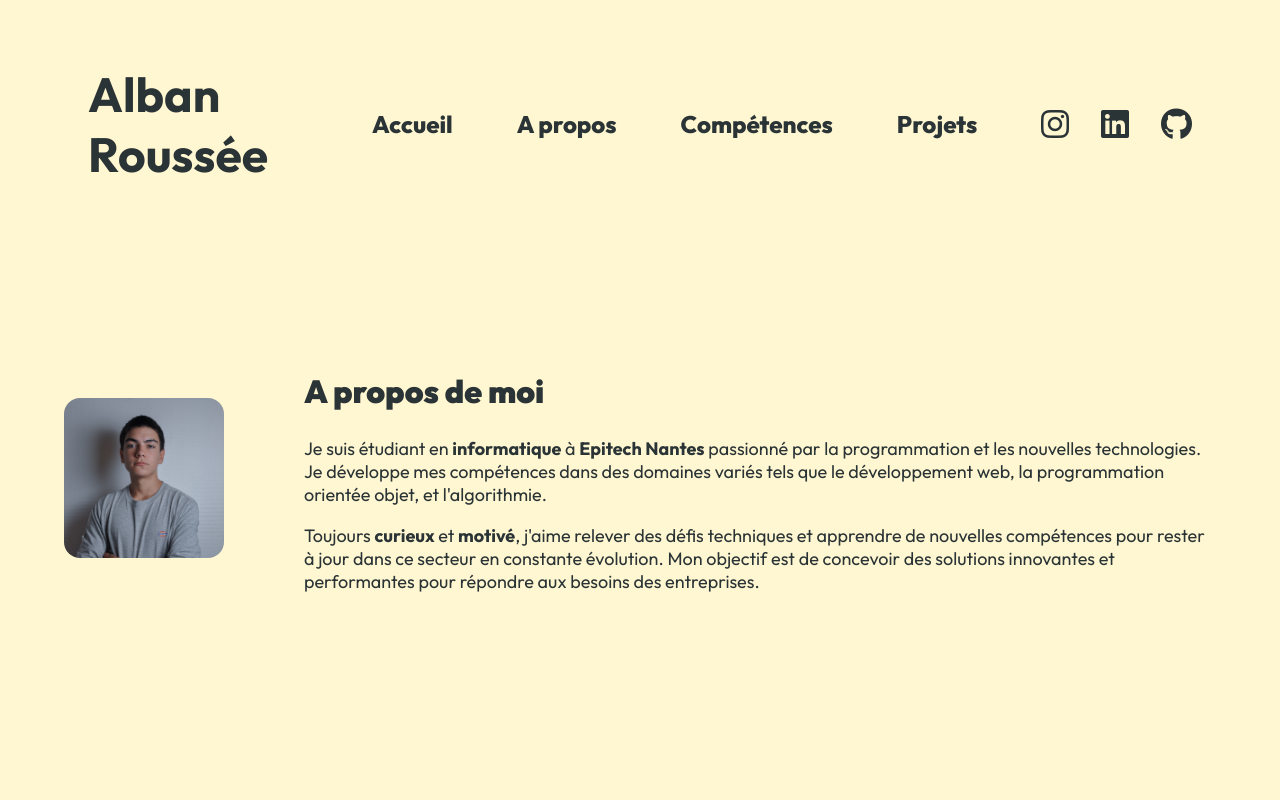
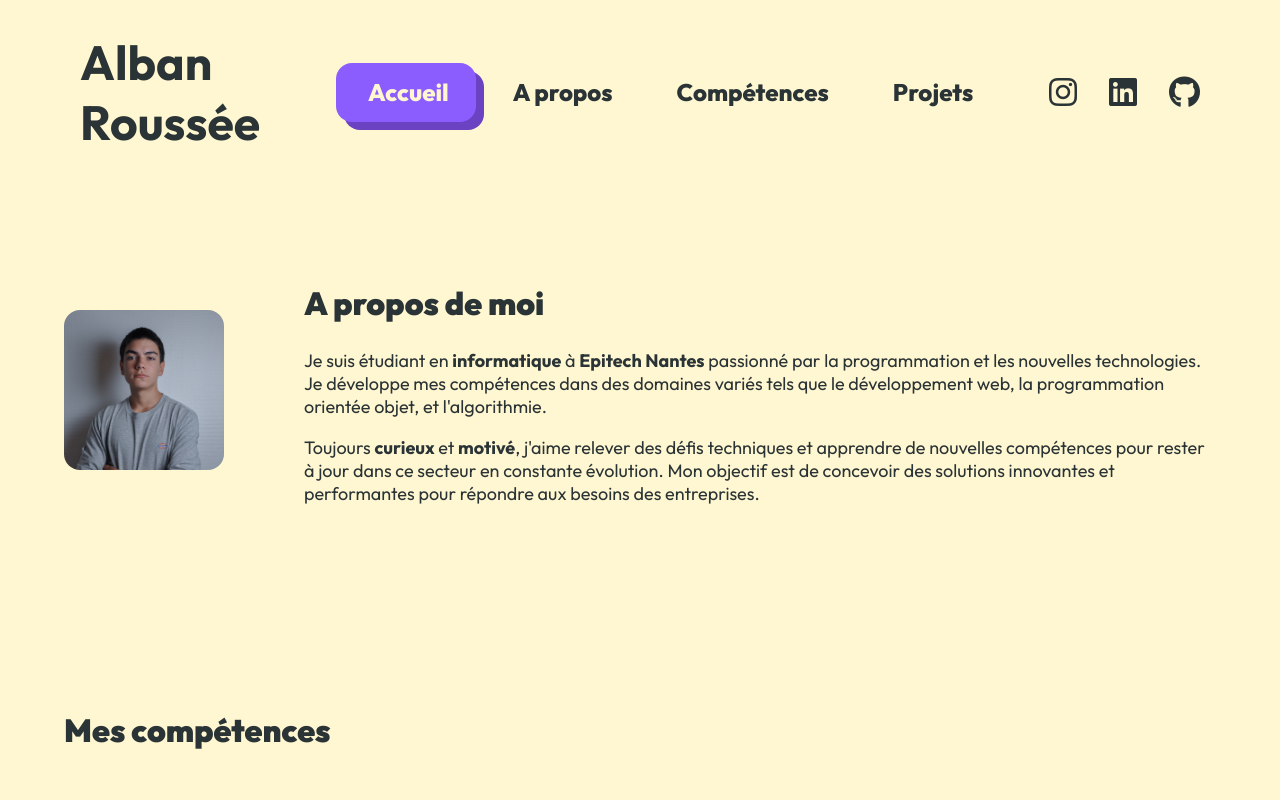
Before and after one commit to albanrss/portfolio, a React (Vite) app in the folder portfolio/: page / in a window 1280 px wide. Shown: the top 800 px of the page. Built offline with nearby package versions, Linux system fonts and the light colour scheme.

Commit message:
[ADD] Dynamic selector and gradient when scrolling

```diff
--- a/portfolio/index.html
+++ b/portfolio/index.html
@@ -8,7 +8,7 @@
     <link rel="preconnect" href="https://fonts.gstatic.com" crossorigin>
     <link href="https://fonts.googleapis.com/css2?family=Outfit:wght@100..900&display=swap" rel="stylesheet">
   </head>
-  <body>
+  <body id="top">
     <div id="root"></div>
     <script type="module" src="/src/main.jsx"></script>
     <script src="https://kit.fontawesome.com/7c85ab15c4.js" crossorigin="anonymous"></script>
--- a/portfolio/src/App.css
+++ b/portfolio/src/App.css
@@ -0,0 +1,3 @@
+html {
+    scroll-behavior: smooth;
+}
--- a/portfolio/src/Body.css
+++ b/portfolio/src/Body.css
@@ -1,6 +1,7 @@
 .main_container {
     margin: 1rem;
     padding: 1rem;
+    padding-top: 10rem;
 }
 
 .contents {
--- a/portfolio/src/Header.css
+++ b/portfolio/src/Header.css
@@ -1,15 +1,16 @@
 .main_header_container {
     margin: 1rem;
+    margin-top: 0;
+    padding: 1rem;
+    padding-top: 2rem;
     border-radius: 16px;
-    min-height: 5vh;
-    padding: 1rem;
     display: flex;
     justify-content: space-between;
     align-items: center;
     gap: 1rem;
 }
 
-.logo {
+#logo {
     height: 100%;
     width: 25%;
     padding-left: 3rem;
@@ -24,7 +25,11 @@
     font-weight: 800;
 }
 
-.pages {
+h1 {
+    margin: 0;
+}
+
+#pages {
     height: 100%;
     width: 50%;
     display: flex;
@@ -32,28 +37,32 @@
     align-items: center;
 }
 
-.page_anchor_container {
+#page_anchor_container {
     border-radius: 16px;
-    padding-top: 1rem;
-    padding-bottom: 1rem;
-    padding-left: 2rem;
-    padding-right: 2rem;
-    white-space: nowrap;
-}
-
-.page_anchor_container:hover {
     background-color: #8B5DFF;
     box-shadow: 8px 8px 0px 0px #6A42C2;
-    color: #FFF7D1;
+    position: absolute;
+    z-index: 21;
+    left: 0px;
+    transition: ease-out 0.1s;
 }
 
 .page_anchor {
     font-size: x-large;
     font-weight: 800;
     text-decoration: none;
+    padding-top: 1rem;
+    padding-bottom: 1rem;
+    padding-left: 2rem;
+    padding-right: 2rem;
+    white-space: nowrap;
+    z-index: 22;
+    display: flex;
+    justify-content: center;
+    text-align: center;
 }
 
-.social {
+#social {
     height: 100%;
     width: 25%;
     padding-right: 3rem;
@@ -62,3 +71,12 @@
     align-items: center;
     gap: 2rem;
 }
+
+#header_id {
+    width: 100%;
+    top: 0;
+    left: 0;
+    position: fixed;
+    color: white;
+    z-index: 10;
+}
--- a/portfolio/src/Header.jsx
+++ b/portfolio/src/Header.jsx
@@ -1,36 +1,121 @@
-import './Header.css'
+import "./Header.css";
+import { useEffect, createRef, useState } from "react";
 
 
 function Header() {
-    return (
-      <>
-        <div id="top" className="main_header_container">
-          <div className="logo">
-            <a className="logo_anchor" href="/"><h1>Alban Roussée</h1></a>
-          </div>
-          <div className="pages">
-            <a className="page_anchor" href='#top'>
-              <div className="page_anchor_container">
-                Accueil
-              </div>
-            </a>
-            <a className="page_anchor" href='#about-me'>
-              <div className="page_anchor_container">
-                A propos
-              </div>
-            </a>
-            <a className="page_anchor" href='#skills'>
-              <div className="page_anchor_container">
-                Compétences
-              </div>
-            </a>
-            <a className="page_anchor" href='#projects'>
-              <div className="page_anchor_container">
-                Projets
-              </div>
+  const containerRef = createRef();
+  const [defaultPage, setDefaultPage] = useState(null);
+  const [lastPage, setLastPage] = useState(null);
+
+  window.addEventListener('scroll', () => {
+    const opacity = Math.min(0.6, window.scrollY / 200);
+    const header = document.getElementById("header_id");
+
+    header.style.background = `linear-gradient(to bottom, rgba(0, 0, 0, ${opacity}), rgba(0, 0, 0, 0))`;
+  });
+
+  useEffect(() => {
+    function setUpContainer() {
+      const container = containerRef.current;
+      const firstPage = document.getElementById("first_page");
+
+      let rect = firstPage.getBoundingClientRect();
+
+      container.style.width = `${rect.width}px`;
+      container.style.height = `${rect.height}px`;
+      container.style.left = `${rect.left}px`;
+
+      firstPage.style.color = "#FFF7D1";
+
+      setDefaultPage(firstPage);
+      setLastPage(firstPage);
+    }
+
+    setUpContainer();
+  }, []);
+
+  const moveContainer = (e) => {
+    const container = containerRef.current;
+    const page = e.target;
+
+    const rect = page.getBoundingClientRect();
+
+    lastPage.style.color = "#2A3335";
+
+    container.style.width = `${rect.width}px`;
+    container.style.height = `${rect.height}px`;
+    container.style.left = `${rect.left}px`;
+
+    page.style.color = "#FFF7D1";
+    setLastPage(page);
+  };
+
+  const restartContainer = () => {
+    const container = containerRef.current;
+
+    const rect = defaultPage.getBoundingClientRect();
+
+    container.style.width = `${rect.width}px`;
+    container.style.height = `${rect.height}px`;
+    container.style.left = `${rect.left}px`;
+
+    lastPage.style.color = "#2A3335";
+    defaultPage.style.color = "#FFF7D1";
+    setLastPage(defaultPage);
+  };
+
+  const selectPage = (e) => {
+    const page = e.target;
+
+    setDefaultPage(page);
+  };
+
+  return (
+    <>
+      <div id="header_id">
+        <div className="main_header_container">
+          <div id="logo">
+            <a className="logo_anchor" href="/">
+              <h1>Alban Roussée</h1>
             </a>
           </div>
-          <div className="social">
+          <div id="pages" onMouseLeave={restartContainer}>
+            <a
+              id="first_page"
+              className="page_anchor"
+              href="#top"
+              onMouseEnter={(e) => moveContainer(e)}
+              onClick={(e) => selectPage(e)}
+            >
+              Accueil
+            </a>
+            <a
+              className="page_anchor"
+              href="#about-me"
+              onMouseEnter={(e) => moveContainer(e)}
+              onClick={(e) => selectPage(e)}
+            >
+              A propos
+            </a>
+            <a
+              className="page_anchor"
+              href="#skills"
+              onMouseEnter={(e) => moveContainer(e)}
+              onClick={(e) => selectPage(e)}
+            >
+              Compétences
+            </a>
+            <a
+              className="page_anchor"
+              href="#projects"
+              onMouseEnter={(e) => moveContainer(e)}
+              onClick={(e) => selectPage(e)}
+            >
+              Projets
+            </a>
+            <span ref={containerRef} id="page_anchor_container"></span>
+          </div>
+          <div id="social">
             <a href="https://www.instagram.com/alban._.rss/">
               <i className="fa-brands fa-instagram fa-2x social_icon"></i>
             </a>
@@ -42,8 +127,9 @@ function Header() {
             </a>
           </div>
         </div>
-      </>
-    )
-  }
+      </div>
+    </>
+  );
+}
 
-export default Header
+export default Header;
--- a/portfolio/src/index.css
+++ b/portfolio/src/index.css
@@ -5,4 +5,5 @@
 
 body {
     background-color: #FFF7D1;
+    margin: 0;
 }
```
